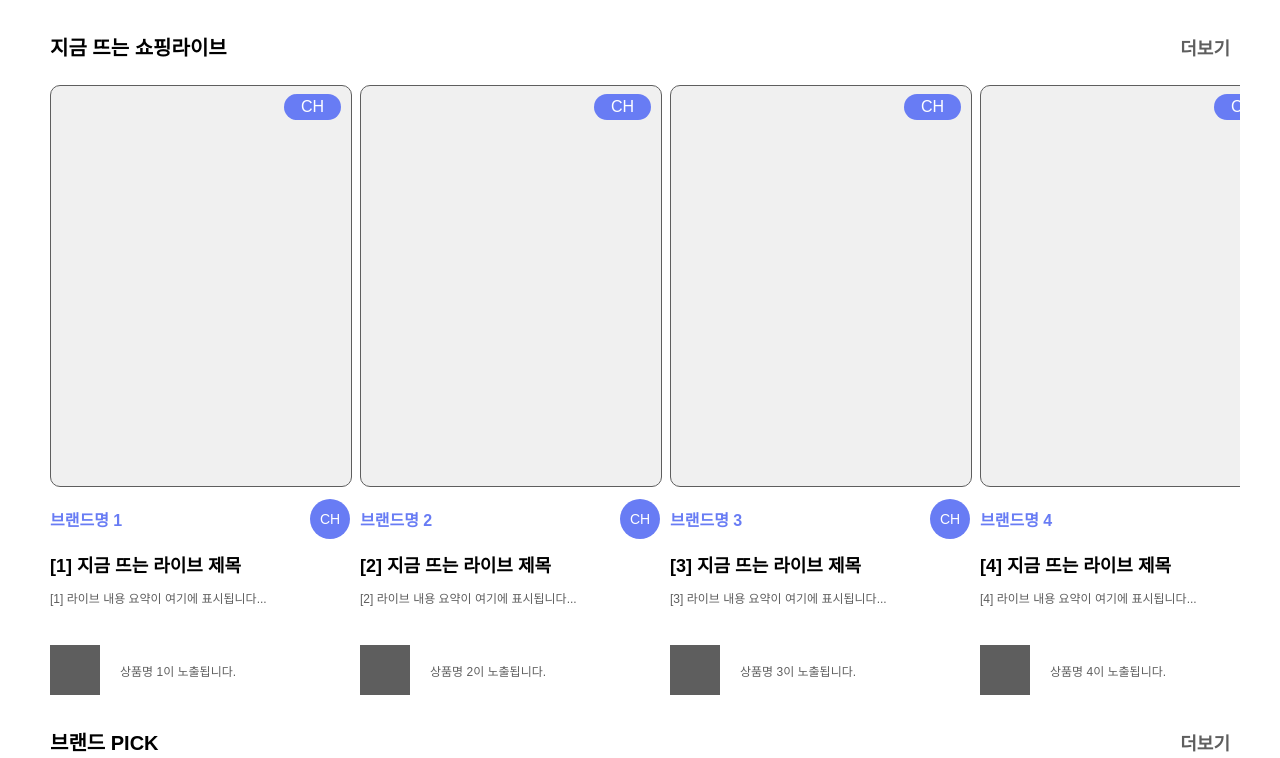
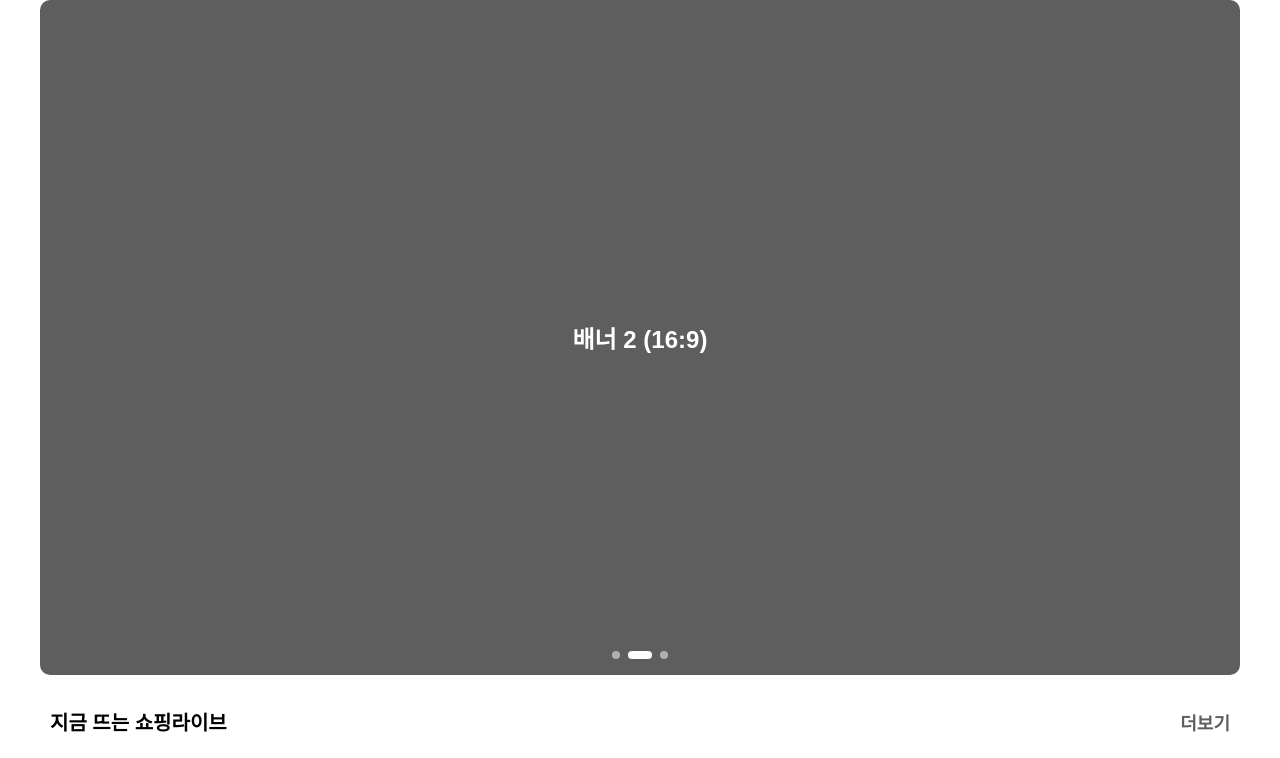
Before and after one commit to livbee-project/front-end-react, a React (Vite) app in the folder livbee-project/: page / in a window 1280 px wide. Shown: the top 758 px of the page. Built offline with nearby package versions, Linux system fonts and the light colour scheme; a web font is replaced by a local one.

Commit message:
251104 > front-end > react > 홈 > 배너 슬라이드 섹션 UI 작업 및 기능 추가

```diff
--- a/livbee-project/src/presentation/pages/Home.tsx
+++ b/livbee-project/src/presentation/pages/Home.tsx
@@ -1,5 +1,6 @@
 import React from 'react';
 
+import BannerSliderSection from './home/BannerSliderSection';
 import ShoppingLiveSection from './home/ShoppingLiveSection';
 import BrandPickSection from './home/BrandPickSection';
 import LivbeeNewsSection from './home/LivbeeNewsSection';
@@ -23,6 +24,15 @@ const Home: React.FC = () => {
   return (
     <div className="app-container">
 
+      {/* 1. (추가) 배너 슬라이더 섹션 */}
+      {/*
+        Flutter 원본의 BannerSliderSection 위치와
+        간격(SizedBox(height: 24))을 동일하게 적용
+      */}
+      <div style={{ marginBottom: 24 }}>
+        <BannerSliderSection />
+      </div>
+
       {/* "지금 뜨는 쇼핑라이브" 섹션 */}
       <ShoppingLiveSection />
 
--- /dev/null
+++ b/livbee-project/src/presentation/pages/home/BannerSliderSection.tsx
@@ -0,0 +1,105 @@
+import React, { useState, useEffect, useRef } from 'react';
+
+// (추가) Flutter 원본의 목업 데이터를 참고한 임시 배너 데이터
+// Flutter 원본은 로컬 이미지를 사용하지만,
+// React 프로젝트에는 이미지가 없으므로 텍스트와 배경색으로 대체합니다.
+const MOCK_BANNERS = [
+    { id: 1, text: '배너 1 (16:9)', color: '#687CF4' },
+    { id: 2, text: '배너 2 (16:9)', color: '#5E5E5E' },
+    { id: 3, text: '배너 3 (16:9)', color: '#f0a0a0' },
+];
+
+/**
+ * 16:9 비율의 자동 스크롤 이미지 배너 섹션
+ * Flutter의 BannerSliderSection 위젯에 해당합니다.
+ */
+const BannerSliderSection: React.FC = () => {
+    // 현재 활성화된 배너의 인덱스를 저장 (Flutter의 _currentPage)
+    const [currentPage, setCurrentPage] = useState(0);
+    // 타이머 참조를 저장하기 위한 Ref (Flutter의 _timer)
+    const timerRef = useRef<number | null>(null);
+
+    // 컴포넌트가 마운트/업데이트될 때 타이머 로직을 설정합니다.
+    useEffect(() => {
+        // (수정) window.setInterval을 명시적으로 사용하여
+        // Node.js가 아닌 브라우저의 함수임을 확실히 합니다.
+        timerRef.current = window.setInterval(() => {
+            setCurrentPage((prevPage) => (prevPage + 1) % MOCK_BANNERS.length);
+        }, 5000);
+
+        // 컴포넌트가 언마운트될 때 타이머를 정리합니다 (Flutter의 dispose)
+        return () => {
+            if (timerRef.current) {
+                // (수정) window.clearInterval을 사용합니다.
+                window.clearInterval(timerRef.current);
+            }
+        };
+    }, []); // 마운트 시 한 번만 실행
+
+    return (
+        // Flutter의 AspectRatio(16/9)와 동일하게 16:9 비율을 적용
+        <section style={{ width: '100%', aspectRatio: '16 / 9', position: 'relative', overflow: 'hidden', borderRadius: 10 }}>
+            {/* 1. 배너 이미지들을 담는 컨테이너 */}
+            <div
+                style={{
+                    display: 'flex',
+                    height: '100%',
+                    width: `${MOCK_BANNERS.length * 100}%`, // (배너 개수 * 100)% 너비
+                    // currentPage에 따라 컨테이너를 왼쪽으로 이동시킴
+                    transform: `translateX(-${(currentPage / MOCK_BANNERS.length) * 100}%)`,
+                    transition: 'transform 0.35s ease-in', // Flutter 원본의 animateToPage 효과
+                }}
+            >
+                {MOCK_BANNERS.map((banner) => (
+                    <div
+                        key={banner.id}
+                        style={{
+                            width: `${100 / MOCK_BANNERS.length}%`,
+                            height: '100%',
+                            backgroundColor: banner.color,
+                            display: 'flex',
+                            justifyContent: 'center',
+                            alignItems: 'center',
+                            color: 'white',
+                            fontSize: '24px',
+                            fontWeight: 'bold',
+                        }}
+                    >
+                        {banner.text}
+                    </div>
+                ))}
+            </div>
+
+            {/* 2. 페이지 인디케이터 (점) */}
+            {/* Flutter의 Positioned와 Row 위젯에 해당 */}
+            <div
+                style={{
+                    position: 'absolute',
+                    bottom: 16,
+                    left: '50%',
+                    transform: 'translateX(-50%)',
+                    display: 'flex',
+                    gap: 8,
+                }}
+            >
+                {MOCK_BANNERS.map((_, index) => (
+                    <div
+                        key={index}
+                        style={{
+                            // Flutter 원본의 AnimatedContainer 로직
+                            width: currentPage === index ? 24 : 8,
+                            height: 8,
+                            backgroundColor: currentPage === index ? 'white' : 'rgba(255, 255, 255, 0.5)',
+                            borderRadius: 12,
+                            transition: 'width 0.15s ease-in-out',
+                        }}
+                        // (추가) 점을 클릭하면 해당 배너로 이동
+                        onClick={() => setCurrentPage(index)}
+                    />
+                ))}
+            </div>
+        </section>
+    );
+};
+
+export default BannerSliderSection;
```
